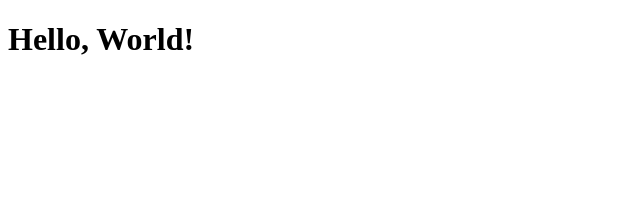
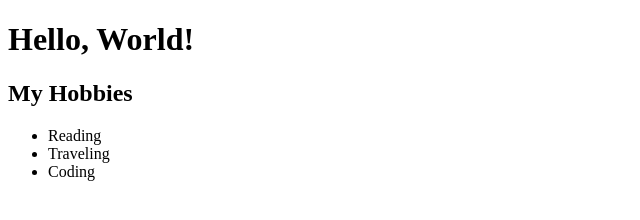
Before and after one commit to dherisyanoviana/my-git-project, a plain HTML site: page index.html in a window 1280 px wide. Shown: the whole page, without its empty margins (0-640 px from the left). Drawn offline with Linux system fonts and the light colour scheme.

Commit message:
first commit

```diff
--- a/index.html
+++ b/index.html
@@ -7,6 +7,12 @@
 
 <body>
     <h1>Hello, World!</h1>
+    <h2>My Hobbies</h2>
+    <ul>
+        <li>Reading</li>
+        <li>Traveling</li>
+        <li>Coding</li>
+    </ul>
 </body>
 
 </html>
```
